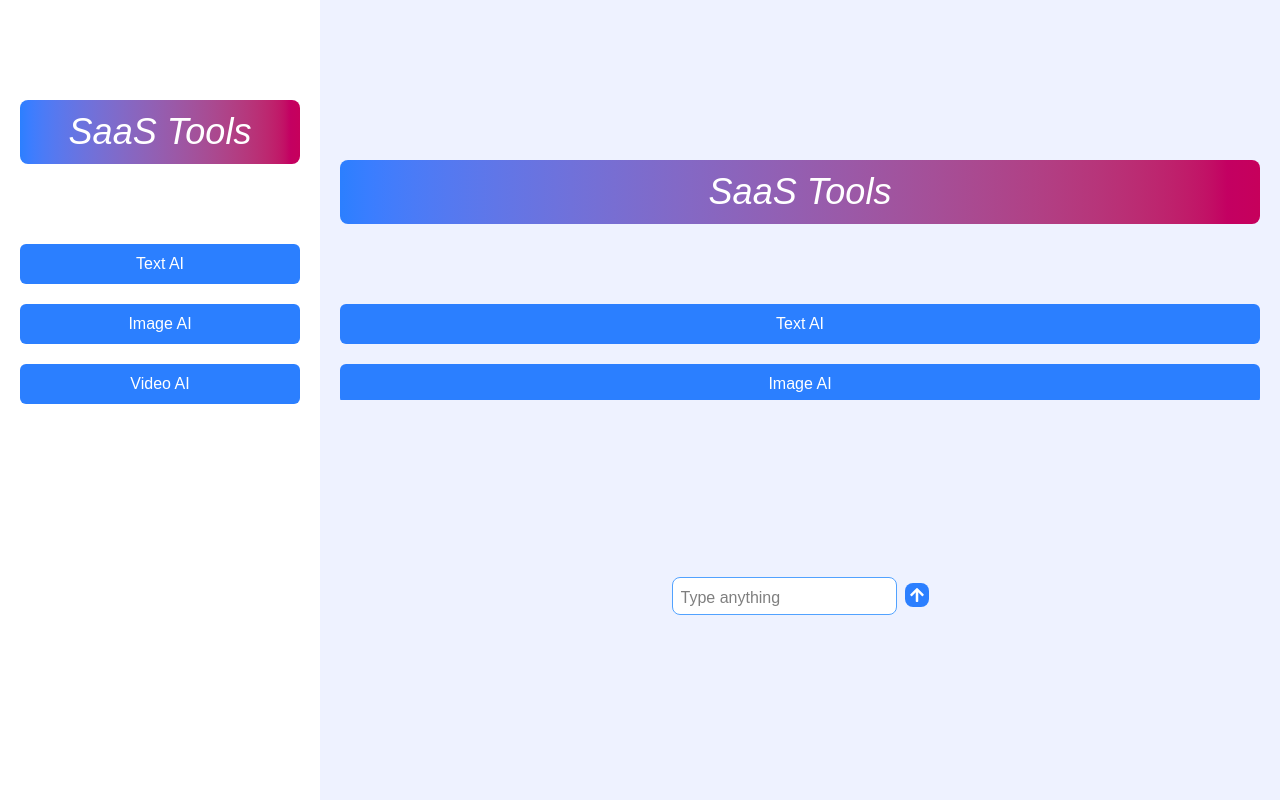
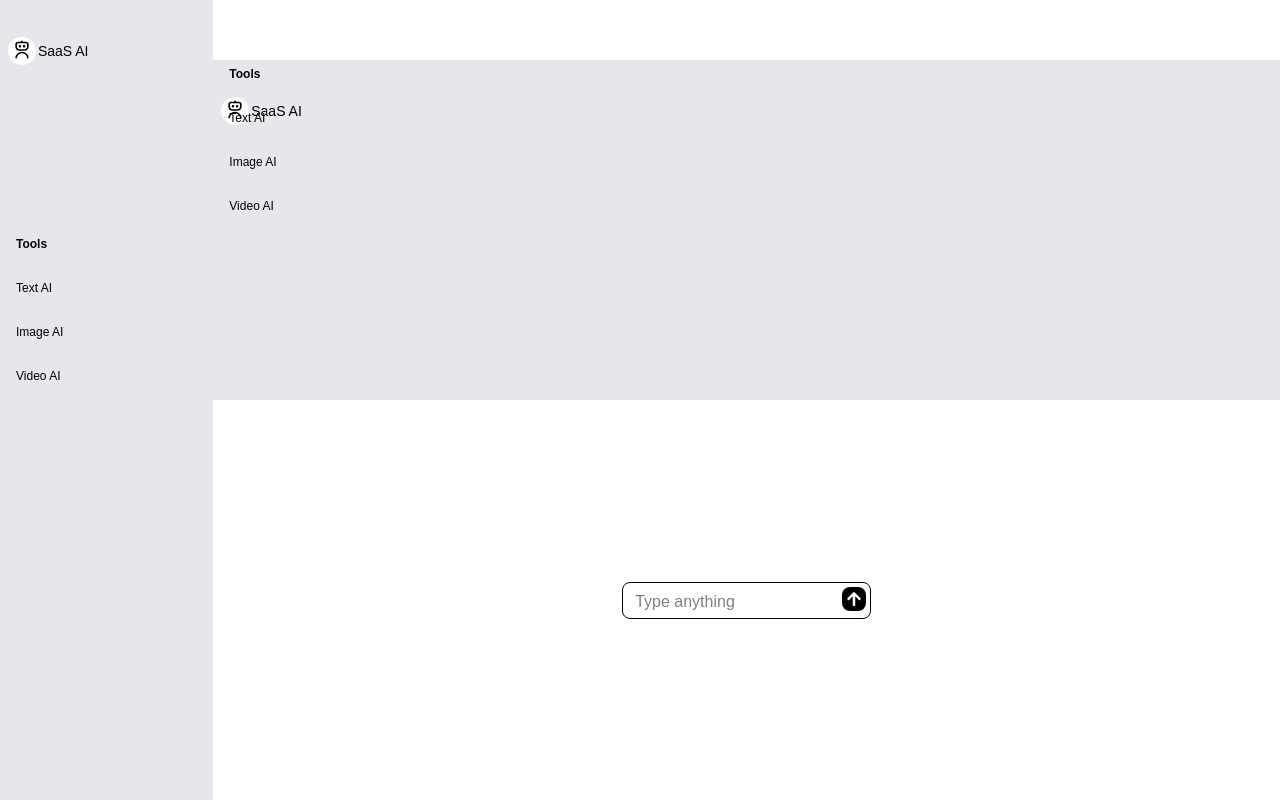
Before and after one commit to waleed-akram/saas-ai, a Next.js app in the folder week-7-9/: page /sidebar in a window 1280 px wide. Built offline with nearby package versions, Linux system fonts and the light colour scheme.

Commit message:
changed the UI a bit

```diff
--- a/week-7-9/app/(my-components)/prompt/page.tsx
+++ b/week-7-9/app/(my-components)/prompt/page.tsx
@@ -1,10 +1,10 @@
 "use client";
 
-import { useRef } from "react";
+import * as React from "react";
 import { FaArrowUp } from "react-icons/fa";
 
 export default function Prompts() {
-  const inputRef = useRef<String | null | undefined>("");
+  const inputRef = React.useRef<HTMLInputElement>(null);
   function PromptSection() {
     function handleClick() {
       if (inputRef.current.value !== "") {
@@ -15,25 +15,27 @@ export default function Prompts() {
     }
 
     return (
-      <div>
+      <div className="border-1 border-black pr-1 pl-3 py-1 rounded-lg">
         <input
-          className="bg-white box rounded-lg p-2 border-1 border-blue-400 outline-none focus:ring-blue-500 focus:ring-1 pb-1 mb-2"
+          className="focus:outline-none"
           type="text"
           placeholder="Type anything"
           ref={inputRef}
         />
-        <button
-          className="bg-blue-500 ml-2 cursor-pointer hover:bg-blue-700 hover:border-none rounded-lg p-1 m-auto focus:ring-blue-700 focus:ring-2 outline-none"
-          onClick={handleClick}
-        >
-          <FaArrowUp className="text-white" />
-        </button>
+        <div className="mt-1 inline">
+          <button
+            className="bg-black  cursor-pointer hover:bg-gray-600 hover:border-none rounded-lg p-1 outline-none"
+            onClick={handleClick}
+          >
+            <FaArrowUp className="text-white" />
+          </button>
+        </div>
       </div>
     );
   }
 
   return (
-    <div className="grid col-span-6 row-span-2 bg-indigo-50">
+    <div className="grid col-span-10 row-span-2">
       <div className="m-auto">
         <PromptSection />
       </div>
--- a/week-7-9/app/(my-components)/sidebar/page.tsx
+++ b/week-7-9/app/(my-components)/sidebar/page.tsx
@@ -1,19 +1,26 @@
 import Link from "next/link";
+import { RiRobot3Line } from "react-icons/ri";
 
 export default function SideBar() {
   return (
-    <div className="grid col-span-2 row-span-4 w-full p-5 ">
-      <div className="mx-auto w-full">
-        <div className="bg-gradient-to-l from-pink-700 to-blue-500 rounded-lg">
-          <h3 className="mt-20 text-white italic text-4xl mb-20 p-3 rounded-lg text-center break-normal">
-            SaaS Tools
-          </h3>
+    <div className="grid col-span-2 row-span-4 w-full pl-2 bg-gray-200">
+      <div className="mt-10 text-sm break-normal">
+        <div className=" inline bg-white py-1.5 px-1 rounded-full mr-0.5">
+          <RiRobot3Line className="inline -mr-1 mb-1" size={20} />{" "}
         </div>
-        <div className="flex flex-col gap-5">
-          <Link href="/content/firstTool" className="btn">Text AI</Link>
-          <Link href="/content/secondTool" className="btn">Image AI</Link>
-          <Link href="/content/thirdTool" className="btn">Video AI</Link>
-        </div>
+        SaaS AI
+      </div>
+      <div className="flex flex-col gap-5 px-1 -mt-50">
+        <span className="text-xs font-bold p-1">Tools</span>
+        <Link href="/content/firstTool" className="btn">
+          Text AI
+        </Link>
+        <Link href="/content/secondTool" className="btn">
+          Image AI
+        </Link>
+        <Link href="/content/thirdTool" className="btn">
+          Video AI
+        </Link>
       </div>
     </div>
   );
--- a/week-7-9/app/context.tsx
+++ b/week-7-9/app/context.tsx
@@ -9,7 +9,7 @@ export function ContextProvider({children}){
   return(
     <>
       <AllContext.Provider value={{context,setContext}}>
-
+        {children}
       </AllContext.Provider>
     </>
   )
--- a/week-7-9/app/globals.css
+++ b/week-7-9/app/globals.css
@@ -7,10 +7,6 @@ html,body {
   min-height: 100vh;
 }
 
-.common-div-style {
-  @apply grid w-full cursor-pointer bg-blue-500 hover:bg-blue-800 text-white p-4 rounded-lg shadow-lg;
+.btn{
+  @apply text-xs p-1 w-full hover:bg-white hover:rounded-lg hover:cursor-pointer
 }
-
-.btn{
-  @apply text-center bg-blue-500 rounded-md text-white p-2 hover:bg-blue-700 hover:cursor-pointer
-}
--- a/week-7-9/app/layout.tsx
+++ b/week-7-9/app/layout.tsx
@@ -24,9 +24,9 @@ export default function RootLayout({ children }) {
       <body
         className={`${geistSans.variable} ${geistMono.variable} antialiased `}
       >
-        <div className="grid grid-cols-8 grid-rows-4 w-full h-full">
+        <div className="grid grid-cols-12 grid-rows-4 w-full h-full">
           <SideBar />
-          <div className="grid col-span-6 row-span-2 bg-indigo-50 pt-15">
+          <div className="grid col-span-10 row-span-2 pt-15">
             {children}
           </div>
           <Prompts />
--- a/week-7-9/package.json
+++ b/week-7-9/package.json
@@ -14,6 +14,7 @@
     "react-dom": "^19.0.0",
     "react-hook-form": "^7.56.1",
     "react-icons": "^5.5.0",
+    "react-scrollbars-custom": "^4.1.1",
     "zod": "^3.24.3"
   },
   "devDependencies": {
```
Also changed, not shown: 1 other file (tests, documents, lock files or other folders).
